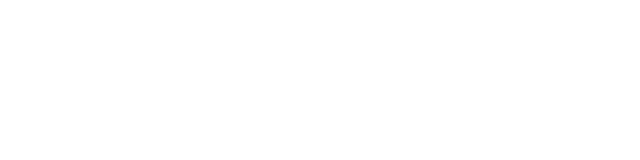
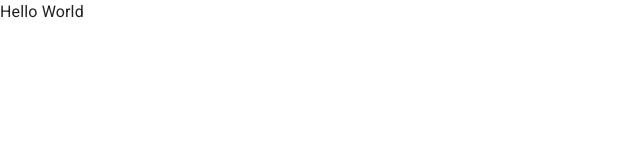
Before and after one commit to ervnjmsdnts/drivelike, a React (Vite) app: page / in a window 1280 px wide. Shown: the top 160 px of the page, without its empty margins (0-640 px from the left). Built offline with nearby package versions, Linux system fonts and the light colour scheme.

Commit message:
Hello World

```diff
--- a/src/App.jsx
+++ b/src/App.jsx
@@ -1,8 +1,5 @@
-import { useState } from 'react';
-
 const App = () => {
-  const [test] = useState();
-  return <div className="App">{test}</div>;
+  return <div className="App">Hello World</div>;
 };
 
 export default App;
```
